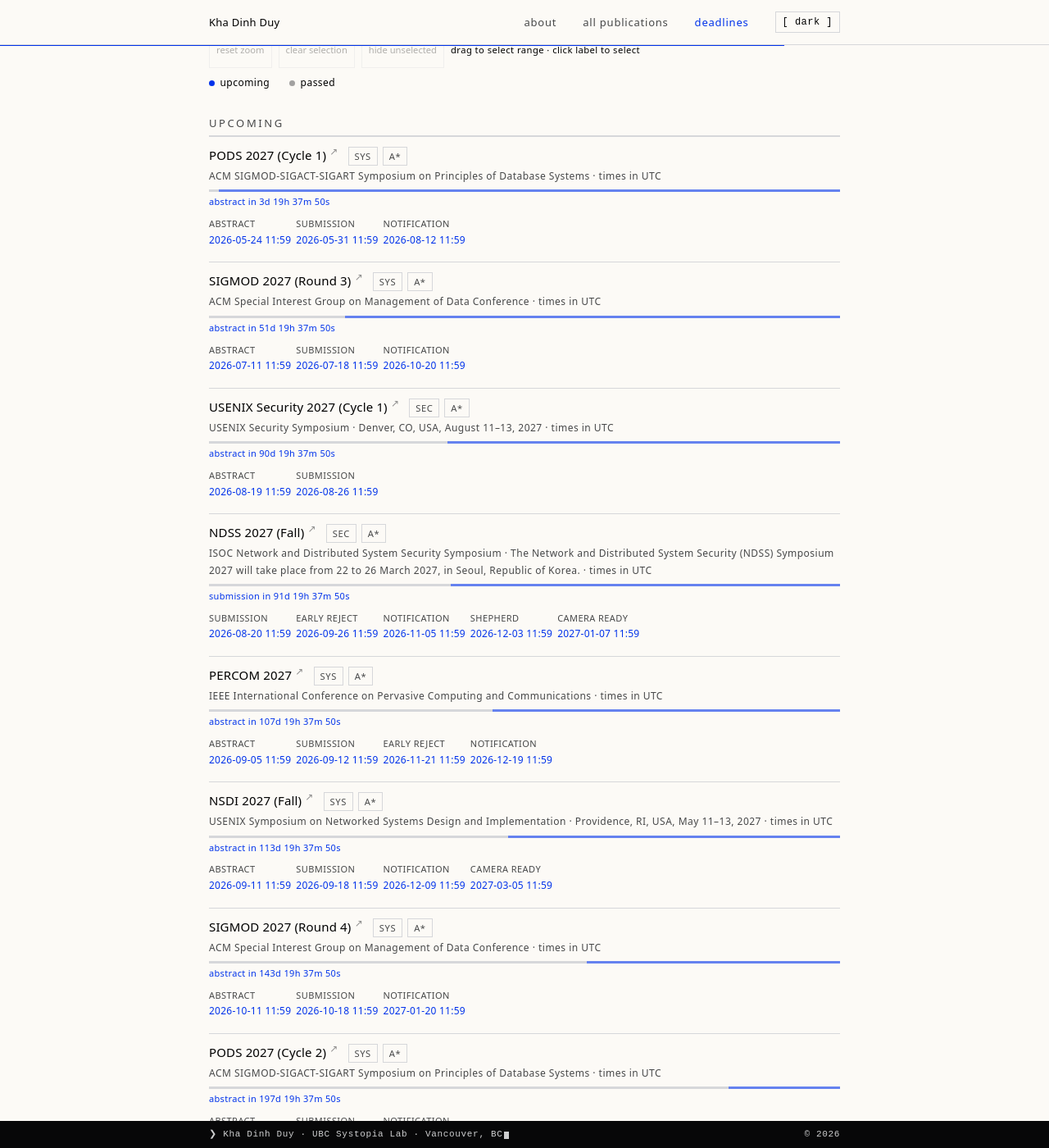
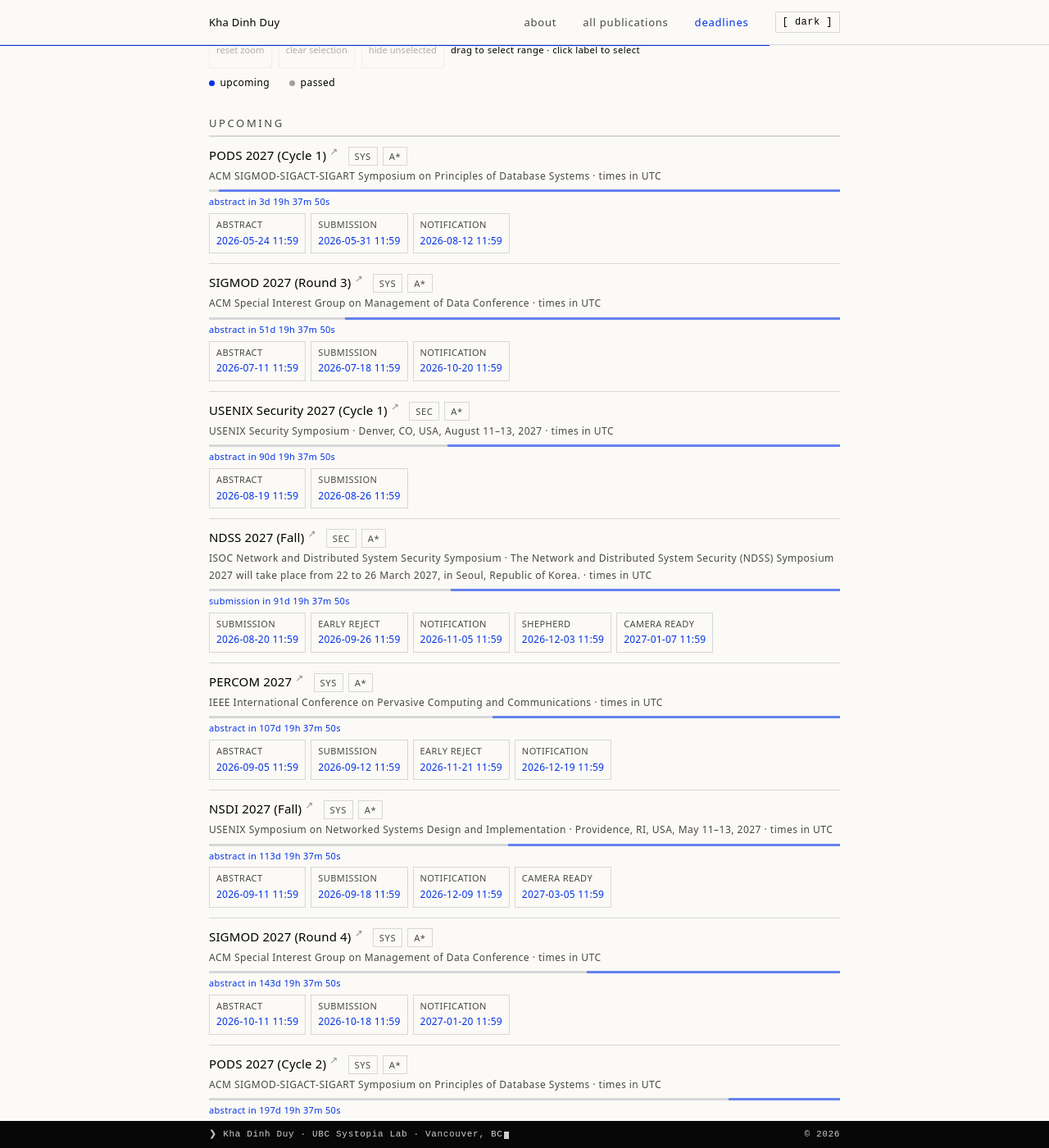
Before and after one commit to kha-dinh/kha-dinh.github.io, a Jekyll site: the page built from _pages/deadlines.md, in a window 1280 px wide and 1400 px high, scrolled down 702 px. Shown: the whole window at 82% size. Built offline with Jekyll 4.4.1, drawn with Linux system fonts in a browser that asks for light colours; some web fonts are replaced; comment, search, counter and statistics services are not loaded; a style sheet for code colours, icons or effects is not loaded.

Commit message:
style(deadlines): add bordered boxes to individual deadline dates
Co-Authored-By: Claude Opus 4.6 <noreply@anthropic.com>

```diff
--- a/_sass/_base.scss
+++ b/_sass/_base.scss
@@ -859,7 +859,7 @@ nav[data-toggle="toc"] {
   .deadline-dates {
     display: flex;
     flex-wrap: nowrap;
-    gap: 0;
+    gap: 6px;
     overflow-x: auto;
     // margin-top: 0.5rem;
   }
@@ -868,11 +868,8 @@ nav[data-toggle="toc"] {
     display: flex;
     flex-direction: column;
     white-space: nowrap;
-    padding: 4px 6px 4px 0;
-
-    &:first-child {
-      padding-left: 0;
-    }
+    padding: 4px 8px;
+    border: 1px solid var(--global-divider-color);
 
     &.passed {
       opacity: 0.5;
@@ -975,7 +972,7 @@ nav[data-toggle="toc"] {
     .deadline-dates {
       flex-direction: column;
       flex-wrap: wrap;
-      gap: 1px;
+      gap: 6px;
       overflow-x: visible;
     }
 
@@ -984,7 +981,7 @@ nav[data-toggle="toc"] {
       align-items: baseline;
       justify-content: space-between;
       gap: 8px;
-      padding: 2px 0;
+      padding: 4px 8px;
       white-space: normal;
     }
 
```
